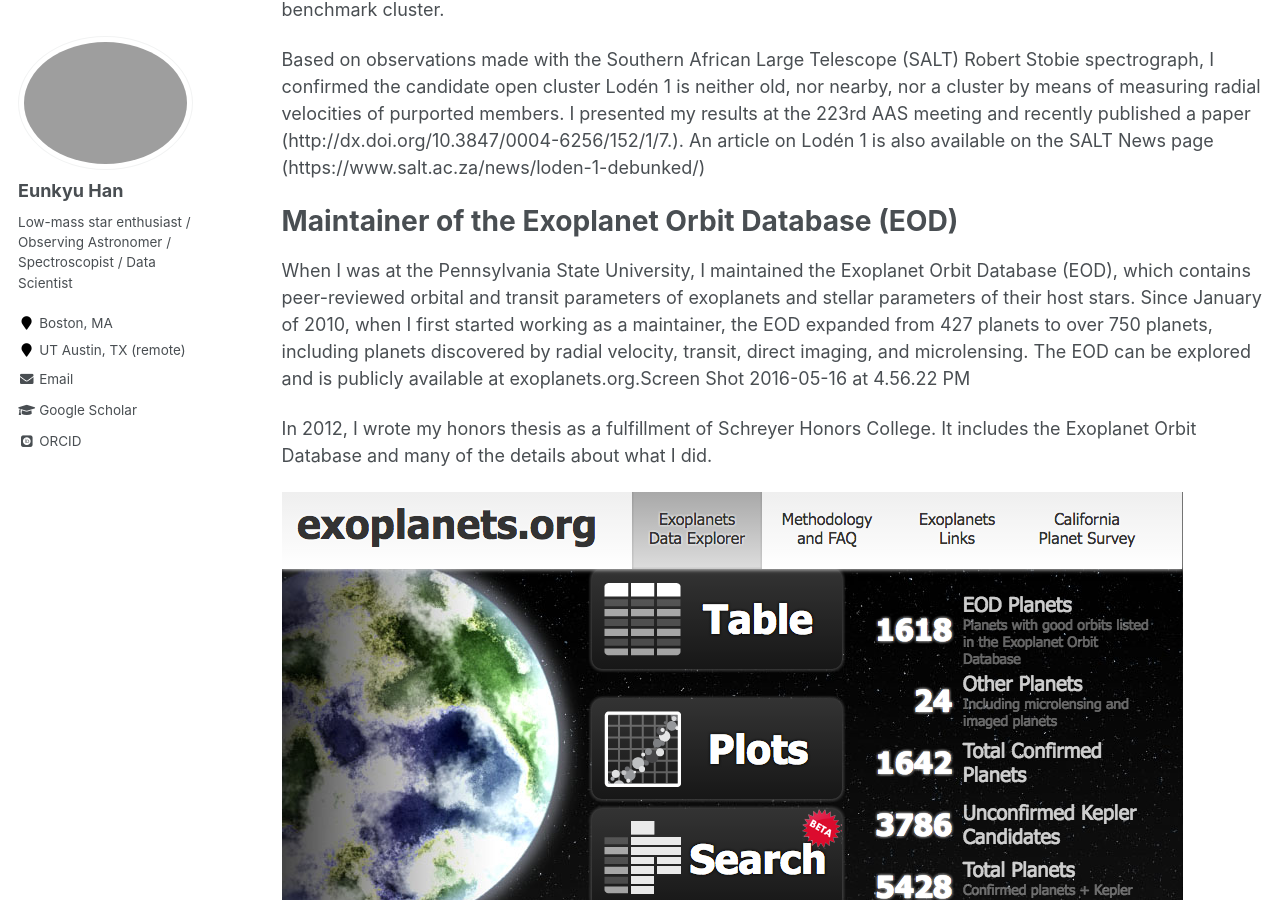
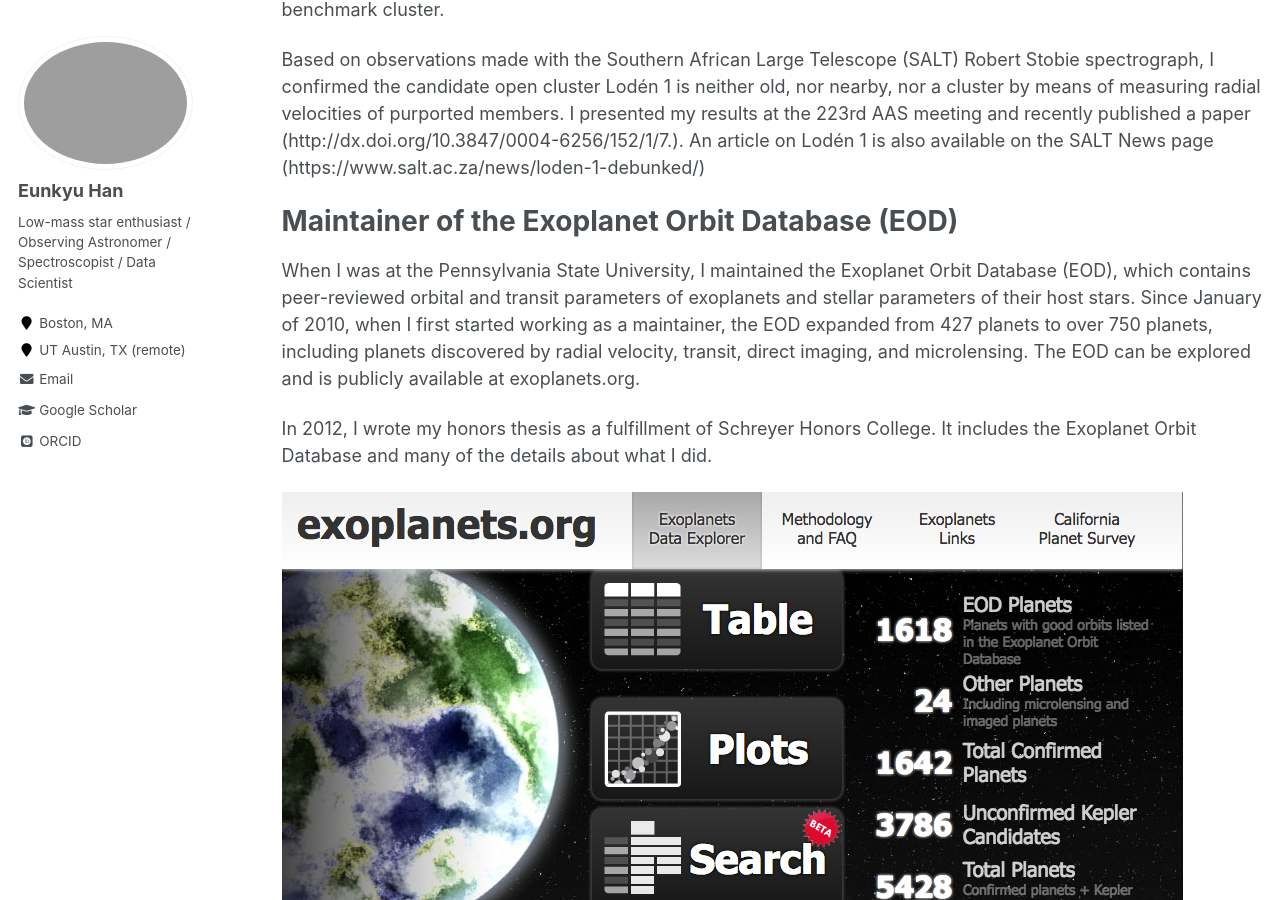
Before and after one commit to eunkyuh/eunkyuh.github.io, a Jekyll site: the page built from _pages/research.md, in a window 1280 px wide and 900 px high, scrolled down 2480 px. Built offline with Jekyll 4.4.1, drawn with Linux system fonts in a browser that asks for light colours; some web fonts are replaced.

Commit message:
Update research.md

```diff
--- a/_pages/research.md
+++ b/_pages/research.md
@@ -42,7 +42,7 @@ Based on observations made with the Southern African Large Telescope (SALT) Robe
 Maintainer of the Exoplanet Orbit Database (EOD)
 ===
 
-When I was at the Pennsylvania State University, I maintained the Exoplanet Orbit Database (EOD), which contains peer-reviewed orbital and transit parameters of exoplanets and stellar parameters of their host stars. Since January of 2010, when I first started working as a maintainer, the EOD expanded from 427 planets to over 750 planets, including planets discovered by radial velocity, transit, direct imaging, and microlensing. The EOD can be explored and is publicly available at exoplanets.org.Screen Shot 2016-05-16 at 4.56.22 PM
+When I was at the Pennsylvania State University, I maintained the Exoplanet Orbit Database (EOD), which contains peer-reviewed orbital and transit parameters of exoplanets and stellar parameters of their host stars. Since January of 2010, when I first started working as a maintainer, the EOD expanded from 427 planets to over 750 planets, including planets discovered by radial velocity, transit, direct imaging, and microlensing. The EOD can be explored and is publicly available at exoplanets.org.
 
 In 2012, I wrote my honors thesis as a fulfillment of Schreyer Honors College. It includes the Exoplanet Orbit Database and many of  the details about what I did.
 
```
